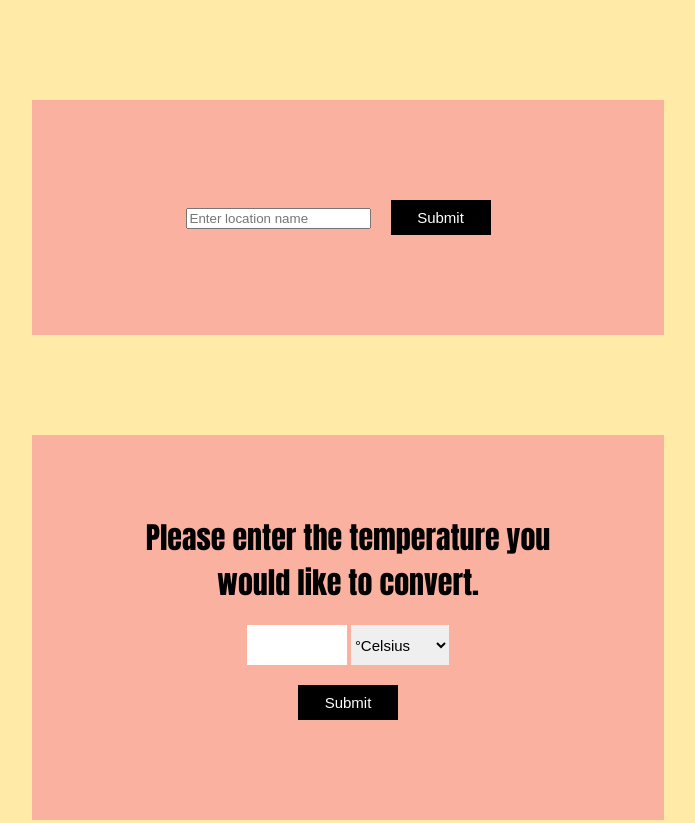
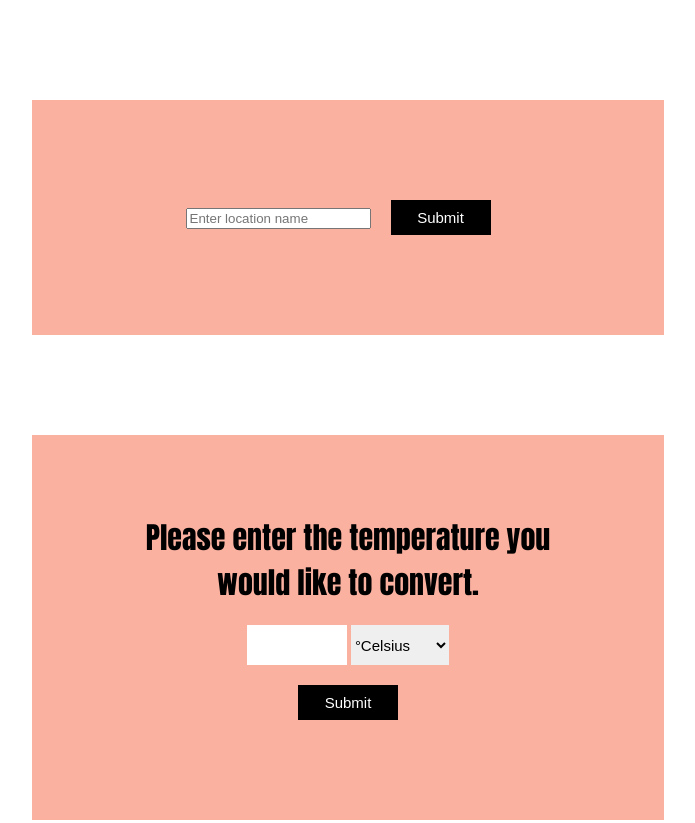
Before and after one commit to Rumbie-Mudzie7/Weather-App, a website built with webpack: page dist/index.html in a window 1280 px wide. Shown: the top 823 px of the page, without its empty margins (292-987 px from the left). Built offline with nearby package versions, Linux system fonts and the light colour scheme; files whose address does not match are found by name.

Commit message:
Remove background color to body

```diff
--- a/src/stylesheets/styles.css
+++ b/src/stylesheets/styles.css
@@ -6,7 +6,6 @@
 }
 
 body {
-  background-color: #ffeaa7;
   font-family: Impact, Arial, sans-serif;
 }
 
```
